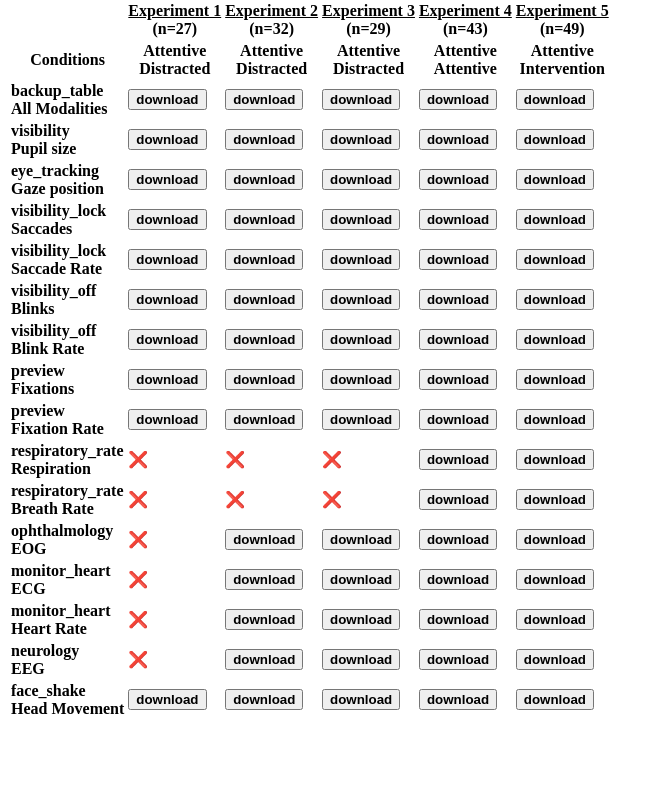
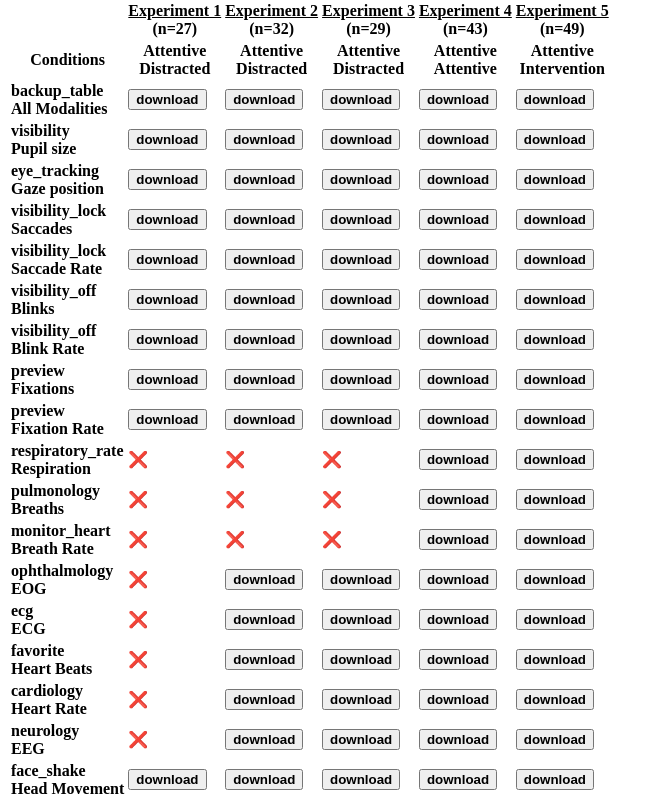
Before and after one commit to madjens/bbbd-website, a Flask app: page /table in a window 1280 px wide. Shown: the part 737-1546 px from the top of the page, without its empty margins (0-661 px from the left). Before the commit the page ends 1451 px from the top, so only its background shows below. Run offline with Flask 3, Linux system fonts and the light colour scheme.

Commit message:
table changes

```diff
--- a/templates/table.html
+++ b/templates/table.html
@@ -114,10 +114,12 @@
                                 ('Fixations', 'preview', 'fixations', []),
                                 ('Fixation Rate', 'preview', 'fixationrate', []),
                                 ('Respiration', 'respiratory_rate', 'respiration', [1,2,3]),
-                                ('Breath Rate', 'respiratory_rate', 'breathrate', [1,2,3]),
+                                ('Breaths', 'pulmonology', 'breathpeaks', [1,2,3]),
+                                ('Breath Rate', 'monitor_heart', 'breathrate', [1,2,3]),
                                 ('EOG', 'ophthalmology', 'eog', [1]),
-                                ('ECG', 'monitor_heart', 'ecg', [1]),
-                                ('Heart Rate', 'monitor_heart', 'heartrate', [1]),
+                                ('ECG', 'ecg', 'ecg', [1]),
+                                ('Heart Beats', 'favorite', 'rpeaks', [1]),
+                                ('Heart Rate', 'cardiology', 'heartrate', [1]),
                                 ('EEG', 'neurology', 'eeg', [1]),
                                 ('Head Movement', 'face_shake', 'head', [])
                             ] %}
```
